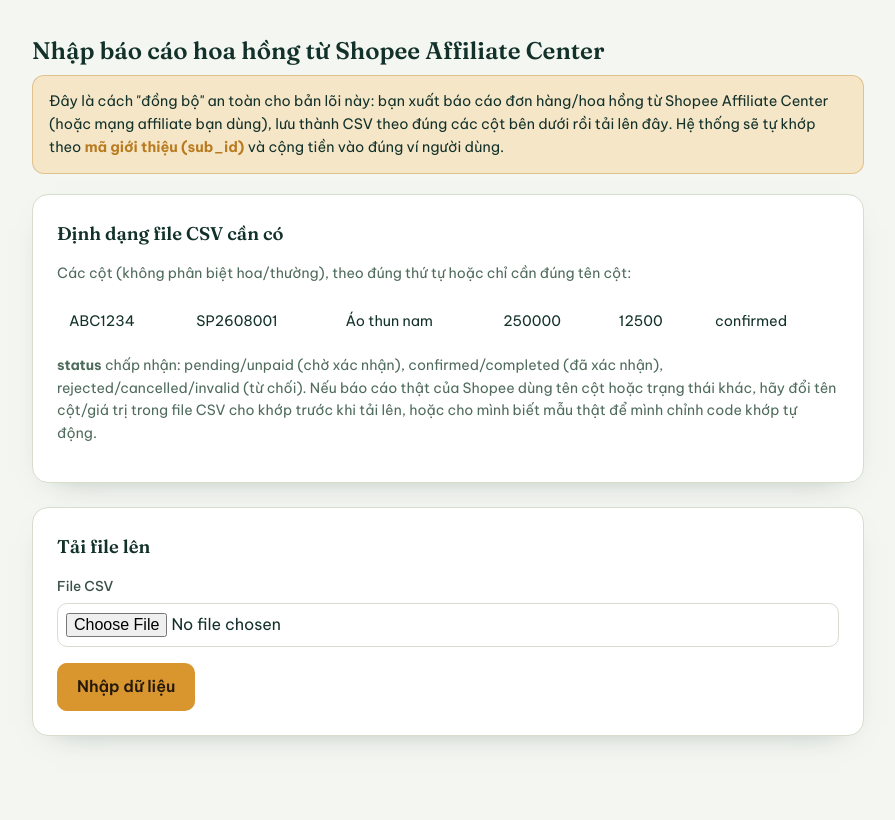
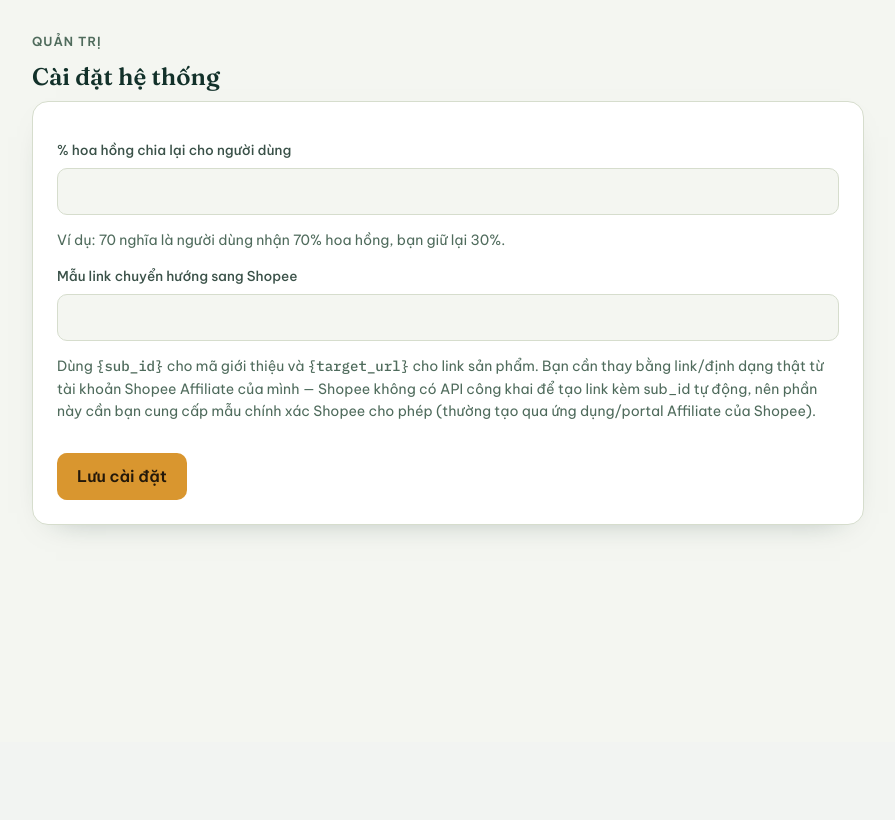
Before and after one commit to Dragon97x3t/hoanxu, a Flask app: template templates/admin_import.html in a window 1280 px wide. Shown: the part 58-878 px from the top of the page, without its empty margins (192-1087 px from the left). After the commit the page ends 592 px from the top, so only its background shows below. Run offline with Flask 3, Linux system fonts and the light colour scheme; the template is opened without the code that fills it, so the values that code supplies are empty.

Commit message:
Update admin_import.html

```diff
--- a/templates/admin_import.html
+++ b/templates/admin_import.html
@@ -1,37 +1,26 @@
 {% extends "base.html" %}
-{% block title %}Nhập báo cáo hoa hồng - {{ app_name }}{% endblock %}
+{% block title %}Cài đặt - {{ app_name }}{% endblock %}
 {% block content %}
-<h2>Nhập báo cáo hoa hồng từ Shopee Affiliate Center</h2>
-
-<div class="warn-box">
-  Đây là cách "đồng bộ" an toàn cho bản lõi này: bạn xuất báo cáo đơn hàng/hoa hồng từ Shopee Affiliate Center
-  (hoặc mạng affiliate bạn dùng), lưu thành CSV theo đúng các cột bên dưới rồi tải lên đây. Hệ thống sẽ tự khớp
-  theo <strong>mã giới thiệu (sub_id)</strong> và cộng tiền vào đúng ví người dùng.
-</div>
+<span class="eyebrow" style="display:block; font-size:0.78rem; letter-spacing:.08em; text-transform:uppercase; color:var(--moss); font-weight:600; margin-bottom:6px;">Quản trị</span>
+<h2>Cài đặt hệ thống</h2>
 
 <div class="card">
-  <h3>Định dạng file CSV cần có</h3>
-  <p class="muted">Các cột (không phân biệt hoa/thường), theo đúng thứ tự hoặc chỉ cần đúng tên cột:</p>
-  <table>
-    <thead><tr>{% for c in expected %}<th>{{ c }}</th>{% endfor %}</tr></thead>
-    <tbody>
-      <tr><td>ABC1234</td><td>SP2608001</td><td>Áo thun nam</td><td>250000</td><td>12500</td><td>confirmed</td></tr>
-    </tbody>
-  </table>
-  <p class="muted" style="margin-top:10px;">
-    <strong>status</strong> chấp nhận: pending/unpaid (chờ xác nhận), confirmed/completed (đã xác nhận),
-    rejected/cancelled/invalid (từ chối). Nếu báo cáo thật của Shopee dùng tên cột hoặc trạng thái khác,
-    hãy đổi tên cột/giá trị trong file CSV cho khớp trước khi tải lên, hoặc cho mình biết mẫu thật để mình
-    chỉnh code khớp tự động.
-  </p>
-</div>
+  <form method="post">
+    <label for="cashback_share_percent">% hoa hồng chia lại cho người dùng</label>
+    <input id="cashback_share_percent" name="cashback_share_percent" type="number" step="1" min="0" max="100"
+           value="{{ settings.cashback_share_percent }}">
+    <p class="muted">Ví dụ: 70 nghĩa là người dùng nhận 70% hoa hồng, bạn giữ lại 30%.</p>
 
-<div class="card">
-  <h3>Tải file lên</h3>
-  <form method="post" enctype="multipart/form-data">
-    <label for="csv_file">File CSV</label>
-    <input id="csv_file" name="csv_file" type="file" accept=".csv" required>
-    <button type="submit">Nhập dữ liệu</button>
+    <label for="shopee_link_template">Mẫu link chuyển hướng sang Shopee</label>
+    <input id="shopee_link_template" name="shopee_link_template" type="text"
+           value="{{ settings.shopee_link_template }}">
+    <p class="muted">
+      Dùng <code>{sub_id}</code> cho mã giới thiệu và <code>{target_url}</code> cho link sản phẩm.
+      Bạn cần thay bằng link/định dạng thật từ tài khoản Shopee Affiliate của mình — Shopee không có API
+      công khai để tạo link kèm sub_id tự động, nên phần này cần bạn cung cấp mẫu chính xác Shopee cho phép
+      (thường tạo qua ứng dụng/portal Affiliate của Shopee).
+    </p>
+    <button type="submit">Lưu cài đặt</button>
   </form>
 </div>
 {% endblock %}
```
